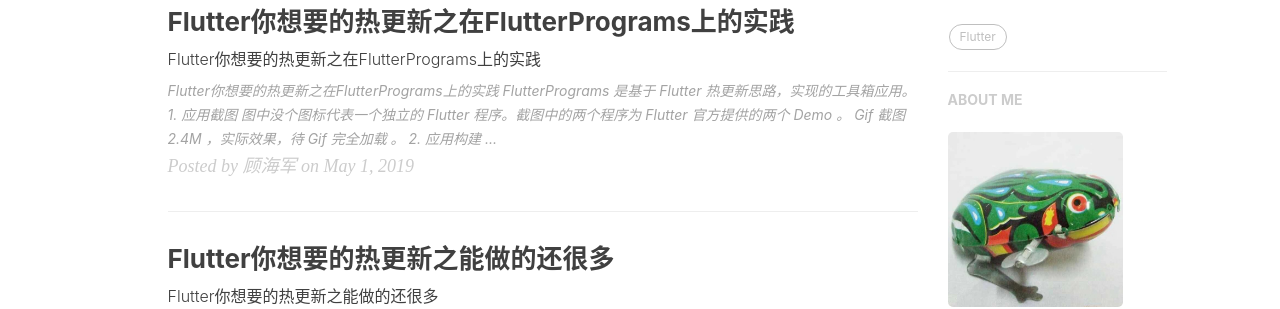
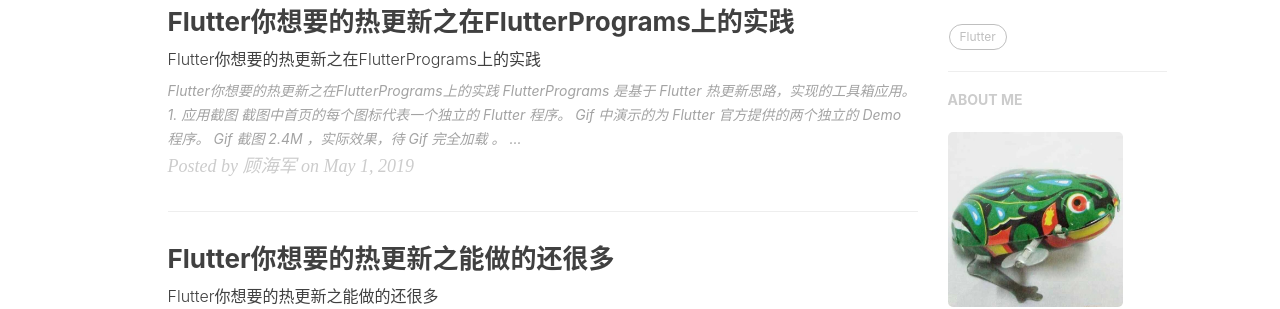
Before and after one commit to amisare/amisare.github.io, a Jekyll site: the page built from index.html, in a window 1280 px wide and 900 px high. Shown: the part 463-772 px from the top of the window. Built offline with Jekyll 4.4.1, drawn with Linux system fonts in a browser that asks for light colours; nearby versions of some CDN libraries; the list of posts is cut into pages by our own code; comment, search, counter and statistics services are not loaded.

Commit message:
#modify 调整应用截图描述

```diff
--- a/_posts/2019-05-01-flutter-hot-update-flutter-programs.md
+++ b/_posts/2019-05-01-flutter-hot-update-flutter-programs.md
@@ -15,7 +15,7 @@ tags:
 
 ### 1. 应用截图
 
-图中没个图标代表一个独立的 Flutter 程序。截图中的两个程序为 Flutter 官方提供的两个 Demo 。
+截图中首页的每个图标代表一个独立的 Flutter 程序。 Gif 中演示的为 Flutter 官方提供的两个独立的 Demo 程序。
 
 > Gif 截图 2.4M ，实际效果，待 Gif 完全加载 。
 
```
